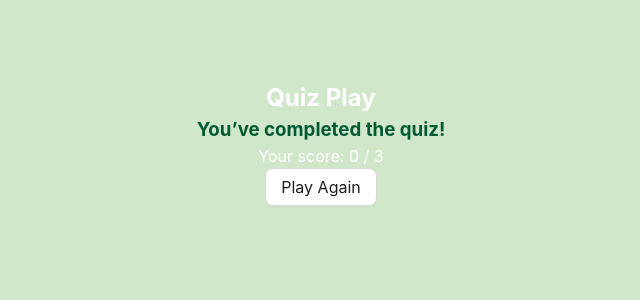
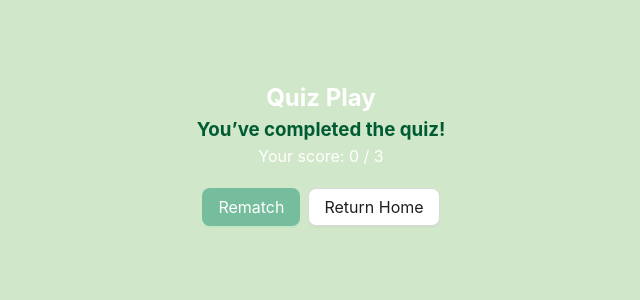
Before and after one commit to KlrShaK/MemoryDeck-Client, a Next.js app: page /quiz-play in a window 1280 px wide. Both pictures are taken after a click on the button "Finish Quiz Early". Shown: the top 300 px of the page, without its empty margins (319-959 px from the left). Built offline with nearby package versions, Linux system fonts and the light colour scheme; what @ant-design/nextjs-registry would draw is missing.

Commit message:
Add rematch and return home options after quiz finish

```diff
--- a/app/decks/quiz/overview/page.tsx
+++ b/app/decks/quiz/overview/page.tsx
@@ -1,3 +1,4 @@
+//"Quiz Invitation" to let a logged-in user invite another user to start a quiz
 "use client";
 
 import React, { useState, useEffect } from 'react';
--- a/app/decks/quiz/select-decks/page.tsx
+++ b/app/decks/quiz/select-decks/page.tsx
@@ -1,3 +1,4 @@
+//View all available decks and select one of those decks to start a quiz.
 "use client";
 
 import React, { useEffect, useState } from 'react';
--- a/app/quiz-play/page.tsx
+++ b/app/quiz-play/page.tsx
@@ -1,3 +1,5 @@
+//actual quiz play page with questions
+
 "use client";
 
 import React, { useEffect, useState } from "react";
@@ -6,6 +8,8 @@ import { useTimer } from "@/hooks/useTimer";
 import ProgressBar from "@/components/ProgressBar";
 import ScorePanel from "@/components/ScorePanel";
 import OpponentProgress from "@/components/OpponentProgress";
+import { useRouter } from "next/navigation";
+
 
 const mockQuiz = {
     quizId: 999,
@@ -44,7 +48,7 @@ const QuizPlayPage: React.FC = () => {
     const [userScore, setUserScore] = useState(0);
     const [answers, setAnswers] = useState<string[]>([]);
     const [isFinished, setIsFinished] = useState(false);
-
+    const router = useRouter();
     const currentFlashcard = mockQuiz.flashcards[currentIndex];
 
     const handleAnswer = (answer: string) => {
@@ -114,10 +118,18 @@ const QuizPlayPage: React.FC = () => {
                 </>
             ) : (
                 <div>
-                    <h3>You’ve completed the quiz!</h3>
-                    <p>Your score: {userScore} / {mockQuiz.flashcards.length}</p>
-                    <Button onClick={() => window.location.reload()}>Play Again</Button>
+                <h3>You’ve completed the quiz!</h3>
+                <p>Your score: {userScore} / {mockQuiz.flashcards.length}</p>
+                <Space style={{ marginTop: 20 }}>
+                    <Button type="primary" onClick={() => window.location.reload()}>
+                        Rematch
+                    </Button>
+                    <Button onClick={() => router.push("/decks")}>
+                        Return Home
+                    </Button>
+                </Space>
                 </div>
+
             )}
         </div>
     );
```
Also changed, not shown: app/decks/page.tsx (+12 -3 lines).
